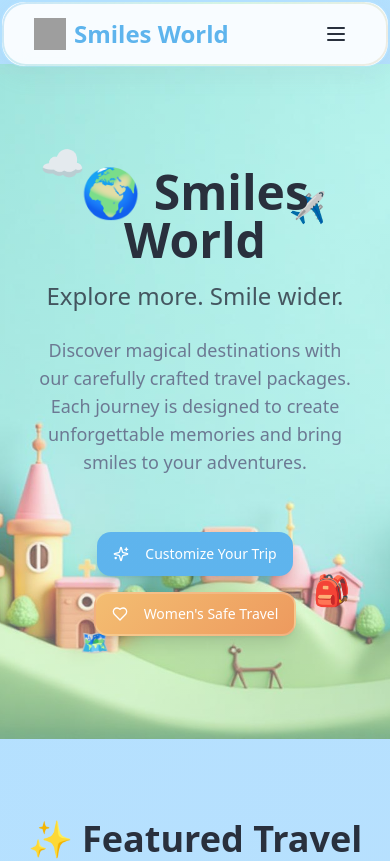
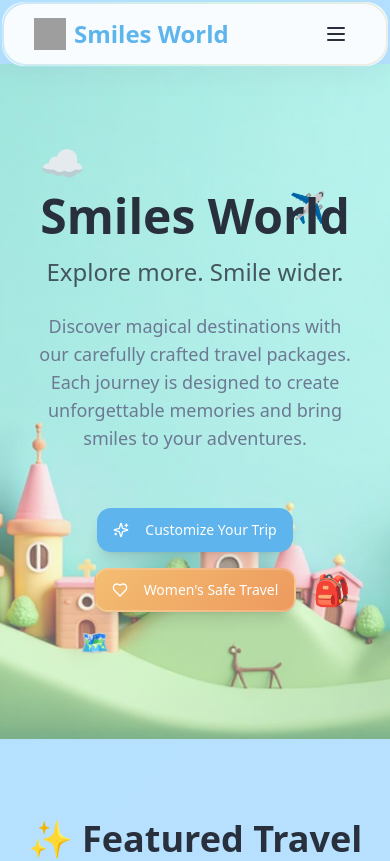
Before and after one commit to sohamcodes26/smile_world_v2, a React (Vite) app: page / in a window 390 px wide. Shown: the top 861 px of the page. Built offline with nearby package versions, Linux system fonts and the light colour scheme; grey boxes are pictures that could not be loaded; the HTML template or start-up script is replaced by a standard one.

Commit message:
inital 5 mobile fix -1

```diff
--- a/src/pages/About.tsx
+++ b/src/pages/About.tsx
@@ -14,7 +14,7 @@
             className="space-y-8"
           >
             <h1 className="text-5xl md:text-6xl font-bold text-foreground">
-              About Smiles World 🌍
+              About Smiles World
             </h1>
             <p className="text-2xl text-muted-foreground max-w-4xl mx-auto">
               We believe travel is more than just visiting places – it's about creating
--- a/src/pages/CustomizePackage.tsx
+++ b/src/pages/CustomizePackage.tsx
@@ -60,7 +60,7 @@
             className="space-y-8"
           >
             <h1 className="text-5xl md:text-6xl font-bold text-foreground">
-              ✨ Customize Your Dream Trip
+              Customize Your Dream Trip
             </h1>
             <p className="text-2xl text-muted-foreground max-w-3xl mx-auto">
               Tell us about your travel dreams and we'll craft the perfect journey just for you.
--- a/src/pages/GroupDeparture.tsx
+++ b/src/pages/GroupDeparture.tsx
@@ -21,7 +21,7 @@
             animate={{ opacity: 1, y: 0 }}
             className="space-y-8"
           >
-            <h1 className="text-2xl sm:text-4xl md:text-6xl font-bold text-foreground">
+            <h1 className="text-3xl sm:text-5xl md:text-6xl font-bold text-foreground">
               Group Departures
             </h1>
             <p className="text-sm sm:text-base md:text-2xl text-muted-foreground max-w-4xl mx-auto px-4">
--- a/src/pages/Index.tsx
+++ b/src/pages/Index.tsx
@@ -37,7 +37,7 @@
                 animate={{ opacity: 1, scale: 1 }}
                 transition={{ delay: 0.2 }}
               >
-                🌍 Smiles World
+                Smiles World
               </motion.h1>
 
               <motion.p
@@ -198,7 +198,7 @@
             className="cloud-card p-12"
           >
             <h2 className="text-4xl font-bold text-foreground mb-6">
-              Ready for Your Next Adventure? 🚀
+              Ready for Your Next Adventure?
             </h2>
             <p className="text-xl text-muted-foreground mb-8">
               Let us craft the perfect journey just for you. Share your travel dreams and we'll make them reality.
--- a/src/pages/WomenFocused.tsx
+++ b/src/pages/WomenFocused.tsx
@@ -125,7 +125,7 @@
           >
             <div className="space-y-4">
               <motion.h1
-                className="text-2xl sm:text-4xl md:text-7xl font-bold text-foreground"
+                className="text-3xl sm:text-5xl md:text-7xl font-bold text-foreground"
                 initial={{ opacity: 0, scale: 0.9 }}
                 animate={{ opacity: 1, scale: 1 }}
                 transition={{ delay: 0.2 }}
```
